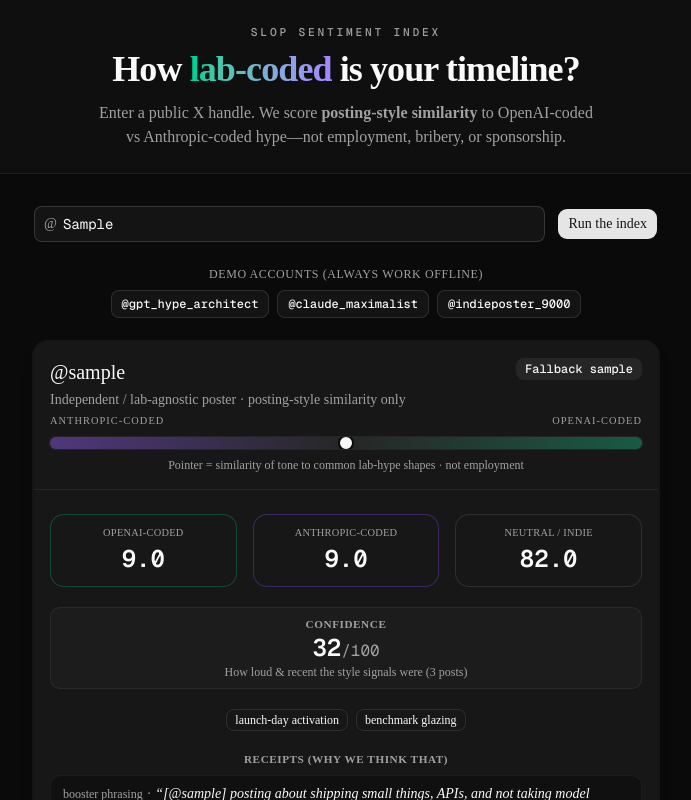
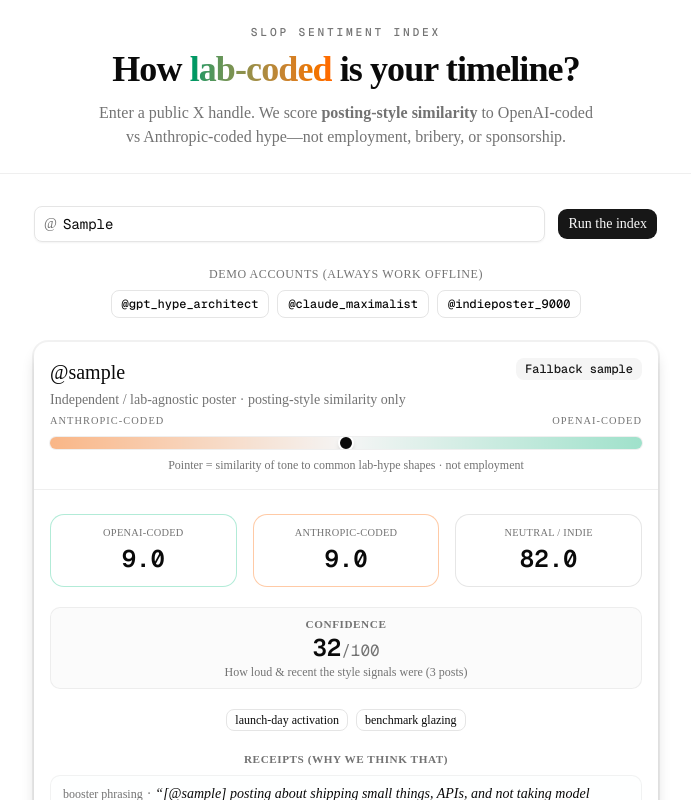
Before and after one commit to ethan-frost-xyz/slow-venture-slop-sesh, a Next.js app: page / in a window 1280 px wide. Both pictures are taken after typing "Sample" into the empty fields and a click on the button "Run the index". Shown: the top 800 px of the page, without its empty margins (294-985 px from the left). Built offline with nearby package versions, Linux system fonts and the light colour scheme.

Commit message:
Refactor layout styles and update color themes in components. Removed 'dark' class from RootLayout, changed ring color in ScorePill and ScoreSpectrum, and adjusted gradient in SlopHome for improved visual consistency.

```diff
--- a/app/layout.tsx
+++ b/app/layout.tsx
@@ -26,7 +26,7 @@
   return (
     <html
       lang="en"
-      className={`dark ${geistSans.variable} ${geistMono.variable} h-full antialiased`}
+      className={`${geistSans.variable} ${geistMono.variable} h-full antialiased`}
     >
       <body className="min-h-full flex flex-col">{children}</body>
     </html>
--- a/components/result-card.tsx
+++ b/components/result-card.tsx
@@ -121,7 +121,7 @@
     tone === "openai"
       ? "ring-emerald-500/30"
       : tone === "anthropic"
-        ? "ring-violet-500/30"
+        ? "ring-orange-500/35"
         : "ring-foreground/10";
   return (
     <div
--- a/components/score-spectrum.tsx
+++ b/components/score-spectrum.tsx
@@ -19,7 +19,7 @@
       </div>
       <div className="relative h-3 overflow-hidden rounded-full bg-muted ring-1 ring-border/60">
         <div
-          className="absolute inset-y-0 left-0 w-1/2 bg-gradient-to-r from-violet-500/40 to-transparent"
+          className="absolute inset-y-0 left-0 w-1/2 bg-gradient-to-r from-orange-500/45 to-transparent"
           aria-hidden
         />
         <div
--- a/components/slop-home.tsx
+++ b/components/slop-home.tsx
@@ -60,7 +60,7 @@
           </p>
           <h1 className="mt-2 font-heading text-3xl font-semibold tracking-tight sm:text-4xl">
             How{" "}
-            <span className="bg-gradient-to-r from-emerald-400 to-violet-400 bg-clip-text text-transparent">
+            <span className="bg-gradient-to-r from-emerald-600 to-orange-500 bg-clip-text text-transparent">
               lab-coded
             </span>{" "}
             is your timeline?
```
